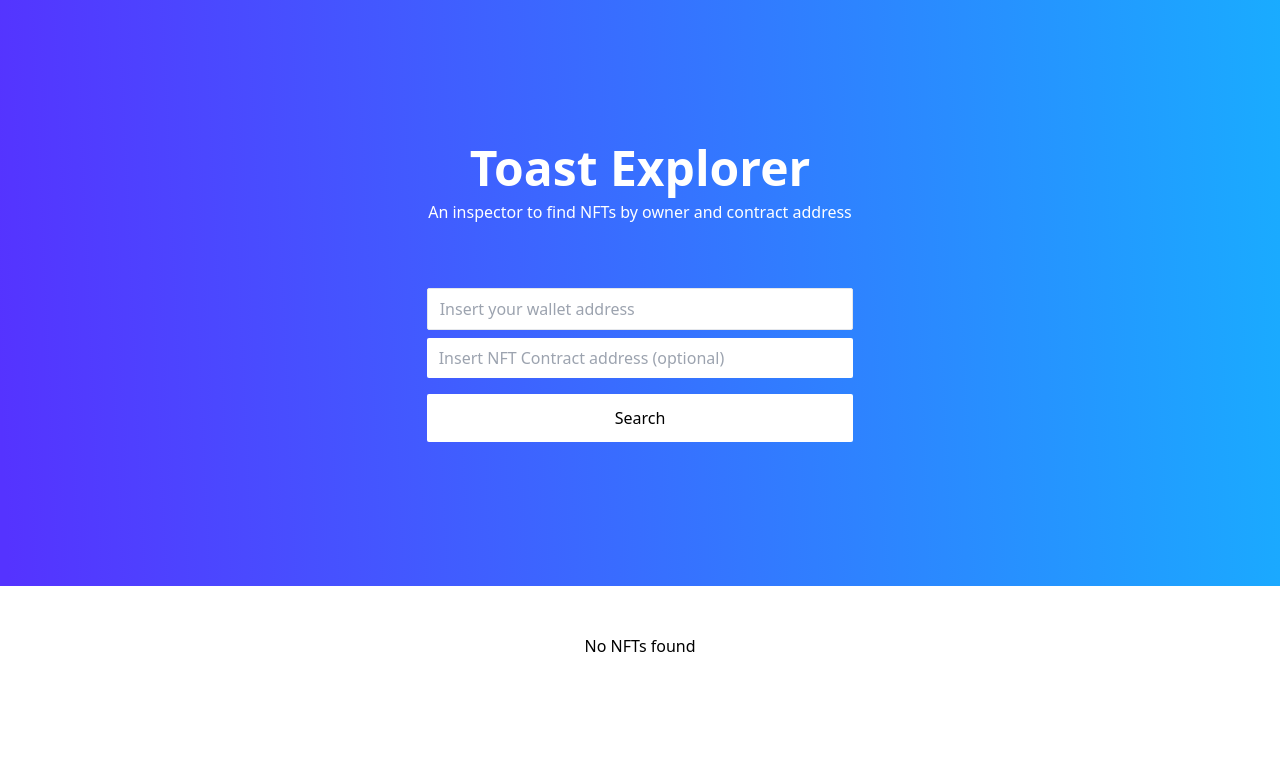
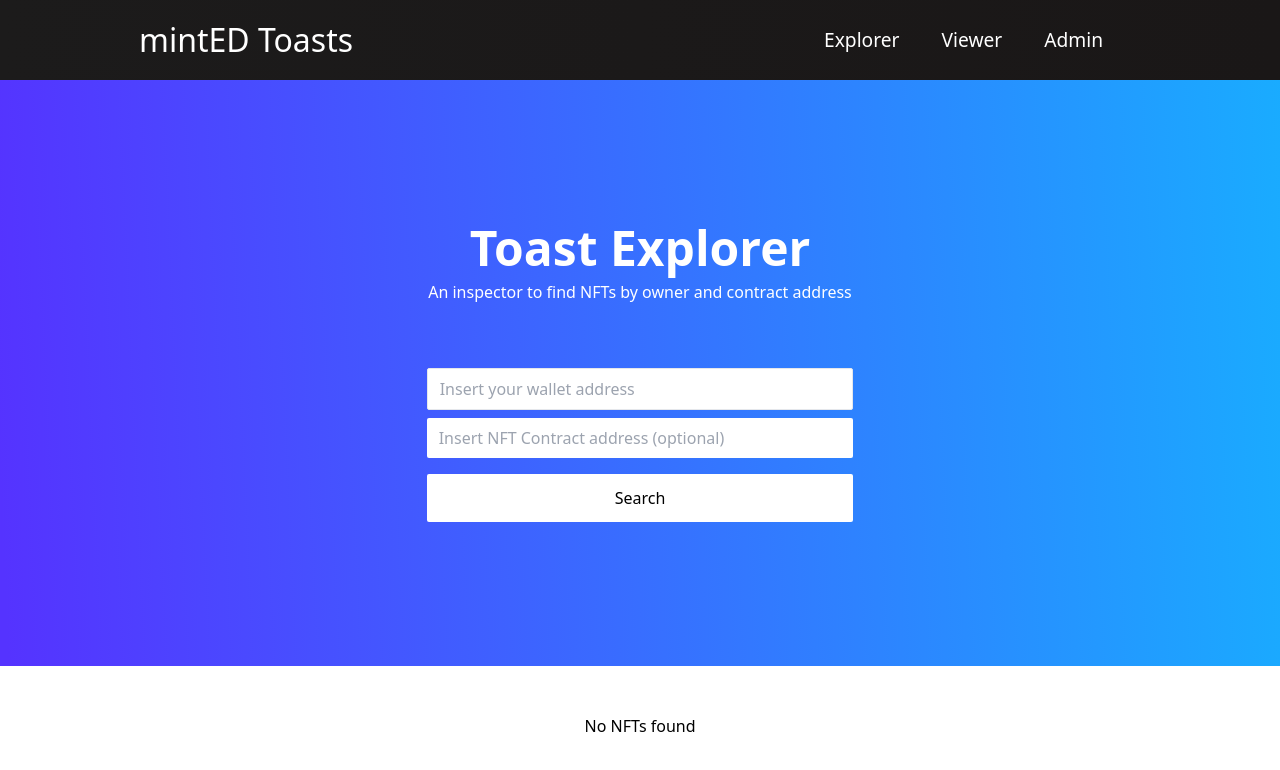
Before and after one commit to mint-ED/toasts, a React (Create React App) app: page / in a window 1280 px wide. Shown: the top 770 px of the page. Built offline with nearby package versions, Linux system fonts and the light colour scheme.

Commit message:
navbar and routing

```diff
--- a/package.json
+++ b/package.json
@@ -11,6 +11,7 @@
     "react": "^17.0.2",
     "react-dom": "^17.0.2",
     "react-scripts": "5.0.0",
+    "react-router-dom": "^5.3.0",
     "web-vitals": "^2.1.4"
   },
   "scripts": {
--- a/src/App.jsx
+++ b/src/App.jsx
@@ -1,9 +1,21 @@
+import { BrowserRouter as Router, Switch, Route } from 'react-router-dom';
+import Navbar from './components/navbar';
 import Explore from './pages/explorer';
+import Viewer from './pages/viewer';
 
 
 function App() {
   return (
-    <Explore></Explore>
+     <>
+      <Router>
+        <Navbar />
+        <Switch>
+          <Route path='/' exact component={Explore} />
+          <Route path='/viewer' component={Viewer} />
+          <Route path='/explorer' component={Explore} />
+        </Switch>
+      </Router>
+    </>
   );
 }
 
--- /dev/null
+++ b/src/components/navbar.jsx
@@ -0,0 +1,56 @@
+import React, { useState, useEffect } from 'react';
+//import { Button } from './Button';
+import { Link } from 'react-router-dom';
+import '../styles/navbar.css';
+
+function Navbar() {
+  const [click, setClick] = useState(false);
+
+  const handleClick = () => setClick(!click);
+  const closeMobileMenu = () => setClick(false);
+
+  const title = "mintED Toasts";
+
+  return (
+    <>
+      <nav className='navbar'>
+        <div className='navbar-container'>
+          <Link to='/' className='navbar-logo' onClick={closeMobileMenu}>
+            {title}
+            <i class='fab fa-typo3' />
+          </Link>
+          <div className='menu-icon' onClick={handleClick}>
+            <i className={click ? 'fas fa-times' : 'fas fa-bars'} />
+          </div>
+          <ul className={click ? 'nav-menu active' : 'nav-menu'}>
+            <li className='nav-item'>
+              <Link to='/explorer' className='nav-links' onClick={closeMobileMenu}>
+                Explorer
+              </Link>
+            </li>
+            <li className='nav-item'>
+              <Link
+                to='/viewer'
+                className='nav-links'
+                onClick={closeMobileMenu}
+              >
+                Viewer
+              </Link>
+            </li>
+            <li className='nav-item'>
+              <Link
+                to='/explore'
+                className='nav-links'
+                onClick={closeMobileMenu}
+              >
+                Admin
+              </Link>
+            </li>
+          </ul>
+        </div>
+      </nav>
+    </>
+  );
+}
+
+export default Navbar;
--- /dev/null
+++ b/src/styles/navbar.css
@@ -0,0 +1,160 @@
+.navbar {
+  background: linear-gradient(90deg, rgb(28, 27, 27) 0%, rgb(26, 23, 23) 100%);
+  height: 80px;
+  display: flex;
+  justify-content: center;
+  align-items: center;
+  font-size: 1.2rem;
+  position: sticky;
+  top: 0;
+  z-index: 999;
+}
+
+.navbar-container {
+  display: flex;
+  justify-content: center;
+  align-items: center;
+  height: 80px;
+  max-width: 1500px;
+}
+
+.navbar-logo {
+  color: #fff;
+  justify-self: start;
+  margin-left: 20px;
+  cursor: pointer;
+  text-decoration: none;
+  font-size: 2rem;
+  display: flex;
+  align-items: center;
+}
+
+.fa-typo3 {
+  margin-left: 0.5rem;
+  font-size: 1.8rem;
+}
+
+.nav-menu {
+  display: grid;
+  grid-template-columns: repeat(4, auto);
+  grid-gap: 10px;
+  list-style: none;
+  text-align: center;
+  width: 60vw;
+  justify-content: end;
+  margin-right: 2rem;
+}
+
+.nav-item {
+  height: 80px;
+}
+
+.nav-links {
+  color: #fff;
+  display: flex;
+  align-items: center;
+  text-decoration: none;
+  padding: 0.5rem 1rem;
+  height: 100%;
+}
+
+.nav-links:hover {
+  border-bottom: 4px solid #fff;
+  transition: all 0.2s ease-out;
+}
+
+.fa-bars {
+  color: #fff;
+}
+
+.nav-links-mobile {
+  display: none;
+}
+
+.menu-icon {
+  display: none;
+}
+
+@media screen and (max-width: 960px) {
+  .NavbarItems {
+    position: relative;
+  }
+
+  .nav-menu {
+    display: flex;
+    flex-direction: column;
+    width: 100%;
+    height: 90vh;
+    position: absolute;
+    top: 80px;
+    left: -100%;
+    opacity: 1;
+    transition: all 0.5s ease;
+  }
+
+  .nav-menu.active {
+    background: #242222;
+    left: 0;
+    opacity: 1;
+    transition: all 0.5s ease;
+    z-index: 1;
+  }
+
+  .nav-links {
+    text-align: center;
+    padding: 2rem;
+    width: 100%;
+    display: table;
+  }
+
+  .nav-links:hover {
+    background-color: #fff;
+    color: #242424;
+    border-radius: 0;
+  }
+
+  .navbar-logo {
+    position: absolute;
+    top: 0;
+    left: 0;
+    transform: translate(25%, 50%);
+  }
+
+  .menu-icon {
+    display: block;
+    position: absolute;
+    top: 0;
+    right: 0;
+    transform: translate(-100%, 60%);
+    font-size: 1.8rem;
+    cursor: pointer;
+  }
+
+  .fa-times {
+    color: #fff;
+    font-size: 2rem;
+  }
+
+  .nav-links-mobile {
+    display: block;
+    text-align: center;
+    margin: 2rem auto;
+    border-radius: 4px;
+    width: 80%;
+    text-decoration: none;
+    font-size: 1.5rem;
+    background-color: transparent;
+    color: #fff;
+    padding: 14px 20px;
+    border: 1px solid #fff;
+    transition: all 0.3s ease-out;
+  }
+
+  .nav-links-mobile:hover {
+    background: #fff;
+    color: #242424;
+    transition: 250ms;
+  }
+
+
+}
```
Also changed, not shown: 1 other file (tests, documents, lock files or other folders).
